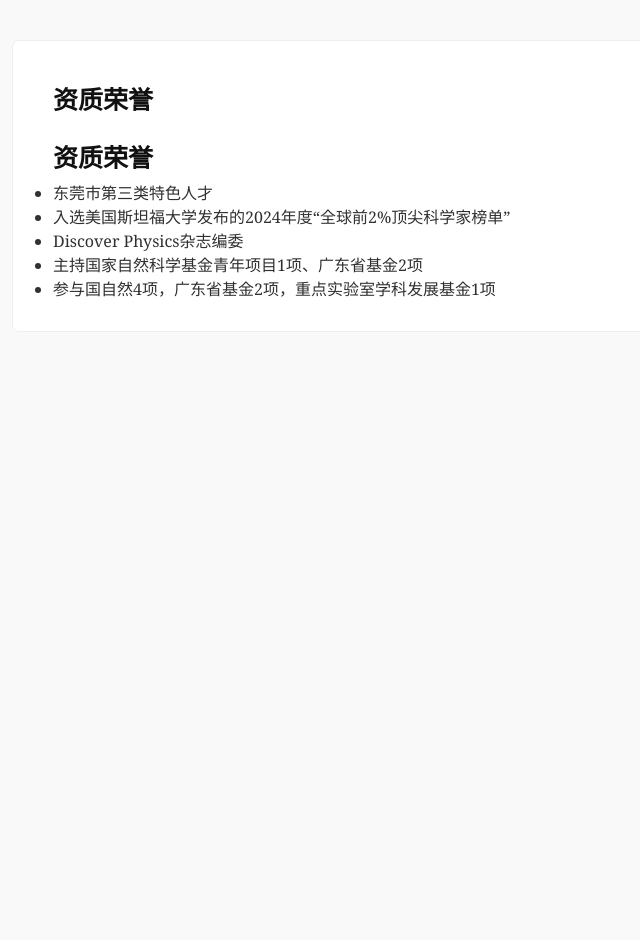
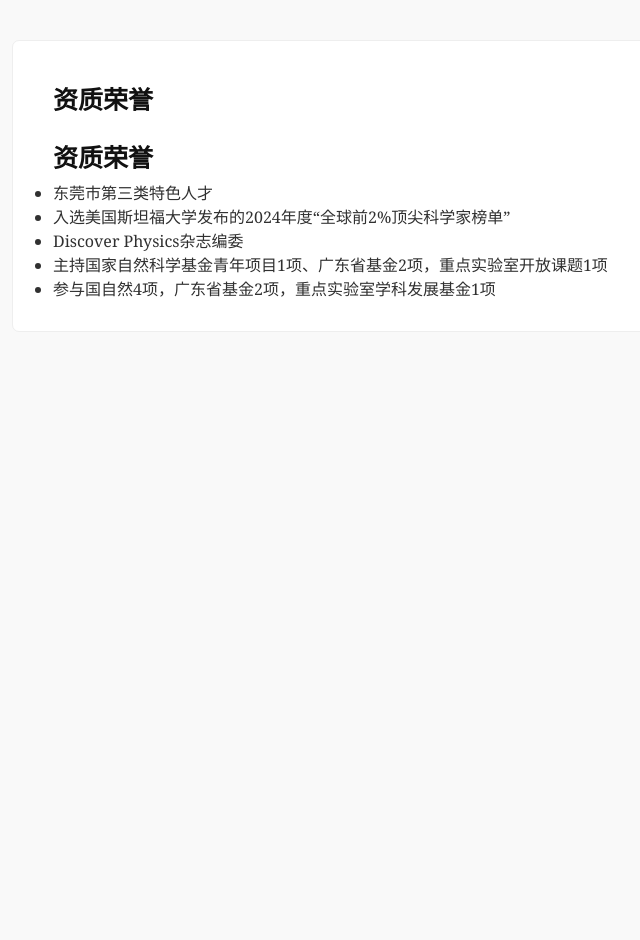
Before and after one commit to comatphys/comatphys.github.io, a Jekyll site: the page built from cv_md_chinese/honor.md, in a window 1280 px wide. Shown: the whole page, without its empty margins (178-818 px from the left). Built offline with Jekyll 4.4.1, drawn with Linux system fonts in a browser that asks for light colours; our own code applies the rules of GitHub Pages for plain Markdown files; comment, search, counter and statistics services are not loaded.

Commit message:
Update honor.md

```diff
--- a/cv_md_chinese/honor.md
+++ b/cv_md_chinese/honor.md
@@ -2,5 +2,5 @@
 - 东莞市第三类特色人才
 - 入选美国斯坦福大学发布的2024年度“全球前2%顶尖科学家榜单”
 - Discover Physics杂志编委
-- 主持国家自然科学基金青年项目1项、广东省基金2项
+- 主持国家自然科学基金青年项目1项、广东省基金2项，重点实验室开放课题1项
 - 参与国自然4项，广东省基金2项，重点实验室学科发展基金1项
```
